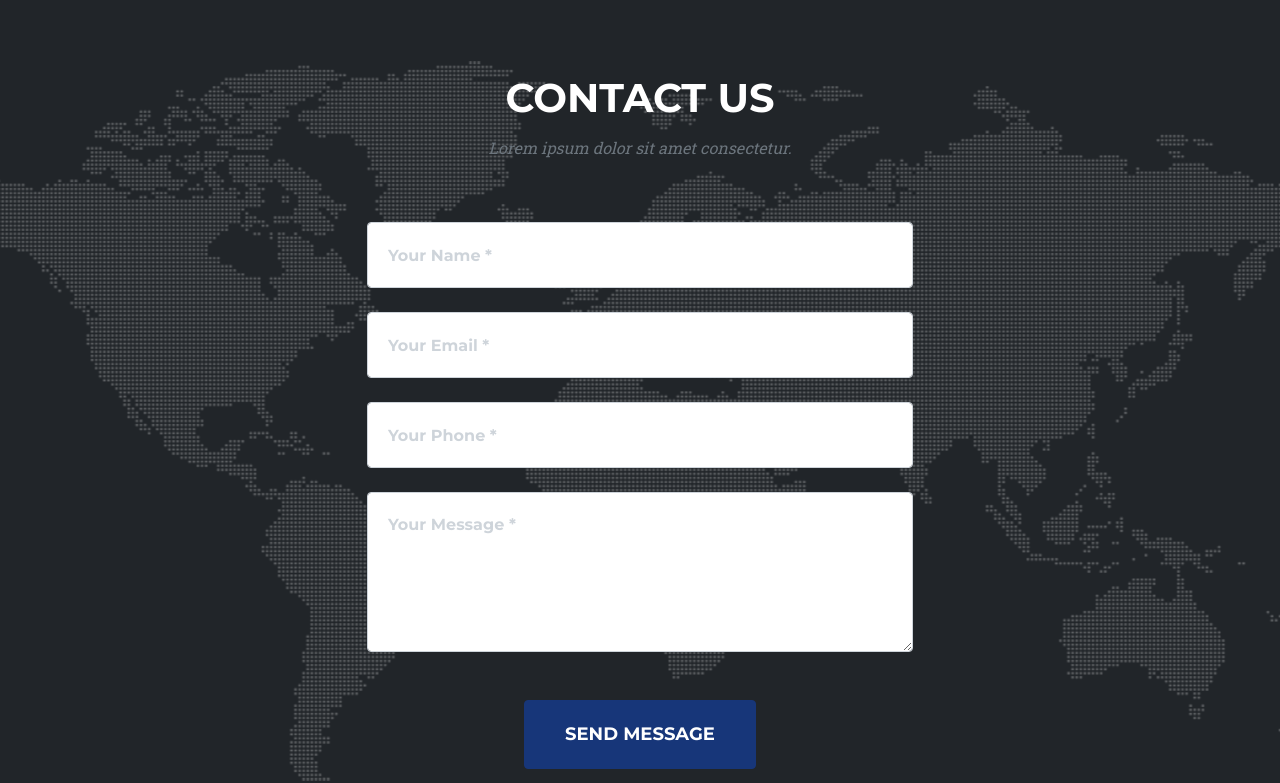
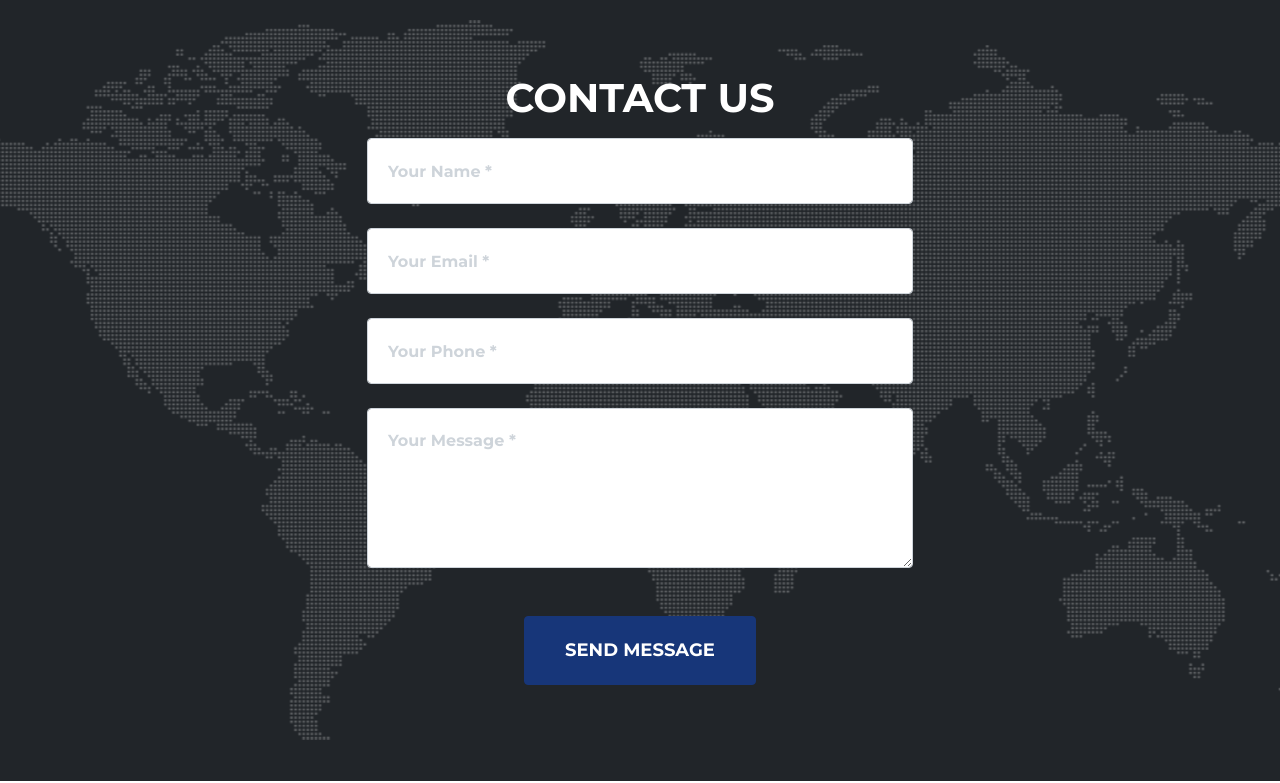
Before and after one commit to thanveershah/Quality-Adith, a plain HTML site: page index.html in a window 1280 px wide. Shown: the part 4280-5063 px from the top of the page. Drawn offline with nearby package versions, Linux system fonts and the light colour scheme.

Commit message:
removed lorem text

```diff
--- a/index.html
+++ b/index.html
@@ -423,7 +423,7 @@
          <div class="container">
             <div class="text-center">
                <h2 class="section-heading text-uppercase">Contact Us</h2>
-               <h3 class="section-subheading text-muted">Lorem ipsum dolor sit amet consectetur.</h3>
+               <!-- <h3 class="section-subheading text-muted">Lorem ipsum dolor sit amet consectetur.</h3> -->
             </div>
             <!-- * * * * * * * * * * * * * * *-->
             <!-- * * SB Forms Contact Form * *-->
```
